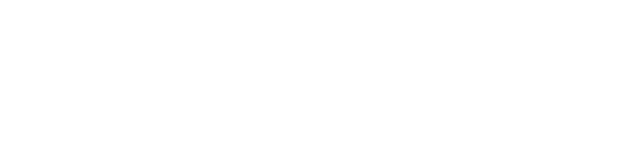
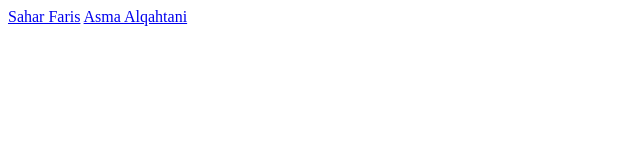
Before and after one commit to AAbAlQahtani/Github-lab2, a plain HTML site: page index.html in a window 1280 px wide. Shown: the whole page, without its empty margins (0-640 px from the left). Drawn offline with Linux system fonts and the light colour scheme.

Commit message:
Add Names

```diff
--- a/index.html
+++ b/index.html
@@ -6,6 +6,8 @@
     <title>Document</title>
 </head>
 <body>
+    <a href="./Sahar.html"> Sahar Faris</a>
+    <a href="./Asma.html"> Asma Alqahtani</a>
 
 </body>
 </html>
```
